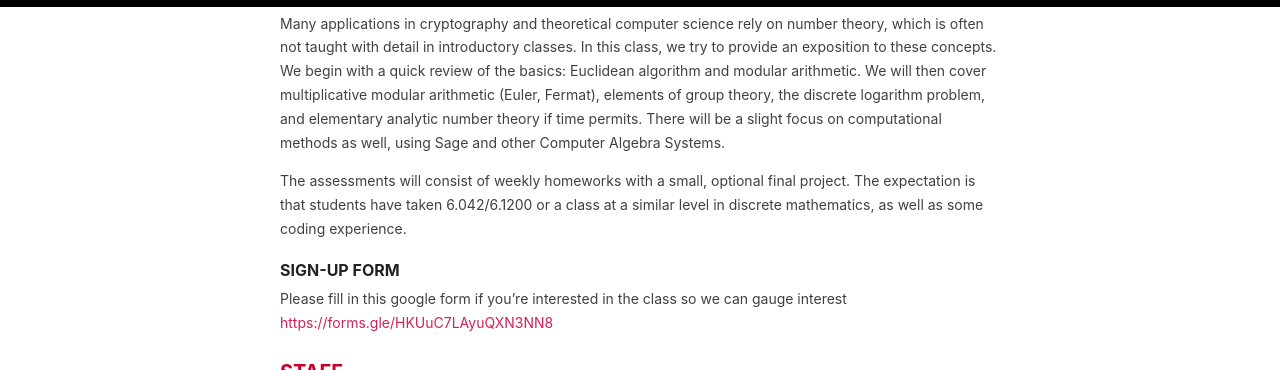
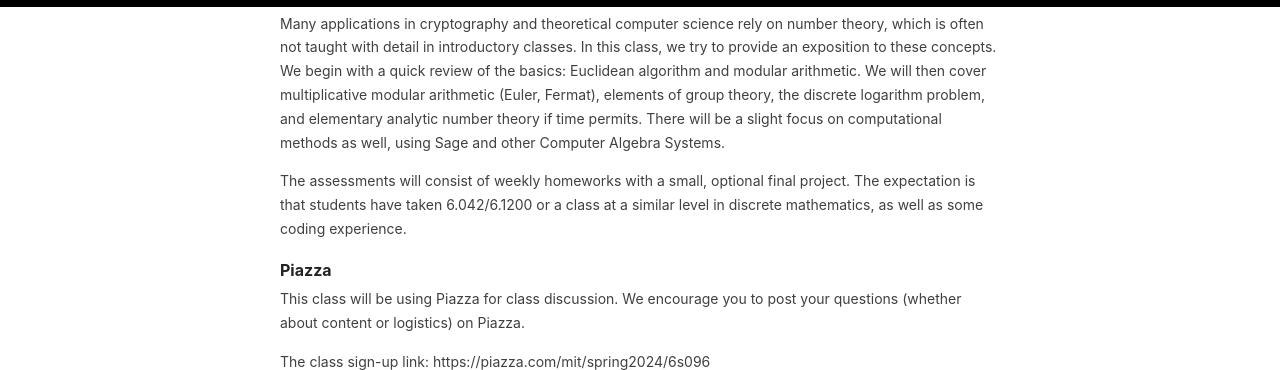
Before and after one commit to 6s096-iap24/6s096-iap24.github.io, a Jekyll site: the page built from _pages/home.md, in a window 1280 px wide and 900 px high, scrolled down 414 px, cut to the strip 0-370 px from the top of the window. Built offline with Jekyll 4.4.1, drawn with Linux system fonts in a browser that asks for light colours.

Commit message:
Update home.md

```diff
--- a/_pages/home.md
+++ b/_pages/home.md
@@ -12,8 +12,14 @@ Many applications in cryptography and theoretical computer science rely on numbe
 
 The assessments will consist of weekly homeworks with a small, optional final project. The expectation is that students have taken 6.042/6.1200 or a class at a similar level in discrete mathematics, as well as some coding experience.
 
+### Piazza
+This class will be using Piazza for class discussion. We encourage you to post your questions (whether about content or logistics) on Piazza.
+
+The class sign-up link: https://piazza.com/mit/spring2024/6s096
+
 ### SIGN-UP FORM
 Please fill in this google form if you're interested in the class so we can gauge interest <a href="https://forms.gle/HKUuC7LAyuQXN3NN8">https://forms.gle/HKUuC7LAyuQXN3NN8</a>
+
 
 
 ## STAFF
```
